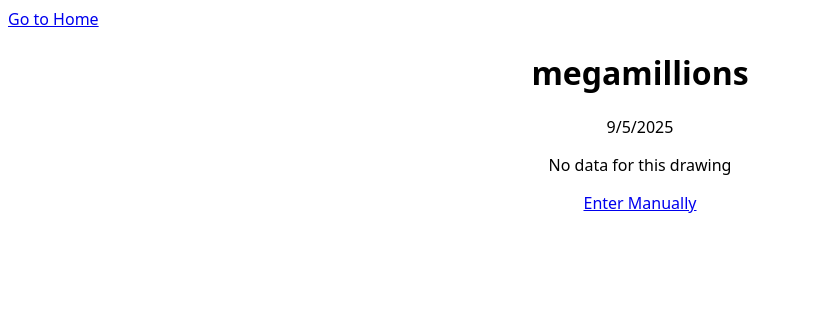
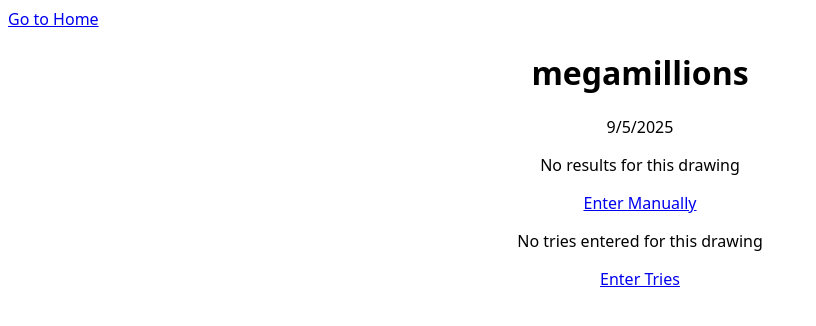
Before and after one commit to Merk42/lottery, a Vue app: page /etc/lottery/check/megamillions/2025-09-05 in a window 1280 px wide. Shown: the top 326 px of the page, without its empty margins (0-816 px from the left). Built offline with nearby package versions, Linux system fonts and the light colour scheme.

Commit message:
entering tries

```diff
--- a/src/components/CheckEntry.vue
+++ b/src/components/CheckEntry.vue
@@ -15,7 +15,7 @@
     return route.params.date?.toString() ?? ''
 })
 
-const t = computed<PLAYER_ENTRIES|null>(() => {
+const TRIES = computed<PLAYER_ENTRIES|null>(() => {
     const LOCAL = localStorage.getItem(DATE.value)
     if (LOCAL) {
         return JSON.parse(LOCAL)
@@ -42,11 +42,15 @@
     <h1>{{ route.params.lottery }}</h1>
     <p>{{ USDate }}</p>
     <div v-if="!CURRENT_DRAWING">
-        <p>No data for this drawing</p>
+        <p>No results for this drawing</p>
         <RouterLink :to="{ path: MANUAL_LINK, query:{'drawing':'true'} }">Enter Manually</RouterLink>
     </div>
-    <div v-if="t && CURRENT_DRAWING">
-        <template v-for="ENTRY in t.attempts">
+    <div v-if="!TRIES">
+        <p>No tries entered for this drawing</p>
+        <RouterLink :to="{ path: MANUAL_LINK }">Enter Tries</RouterLink>
+    </div>
+    <div v-if="TRIES && CURRENT_DRAWING">
+        <template v-for="ENTRY in TRIES.attempts">
             <Result :drawing="CURRENT_DRAWING" :attempt="ENTRY"/>
         </template>
     </div>
--- a/src/components/EnterEntry.vue
+++ b/src/components/EnterEntry.vue
@@ -58,7 +58,7 @@
 }
 
 const title = computed(() => {
-    return isWinning ? 'Winning Numbers' : 'Your Entry'
+    return isWinning.value ? 'Winning Numbers' : 'Your Entry'
 })
 
 const otherlinks = computed(() => {
@@ -109,7 +109,7 @@
 }
 
 function save() {
-    if (isWinning) {
+    if (isWinning.value) {
         saveDrawing();
     } else {
         saveEntry();
@@ -156,6 +156,7 @@
             </template>
             <template v-if="submitted">
                 <template v-if="!isWinning">
+                    <RouterLink :to="{ path: otherlinks.check }">check drawing</RouterLink>
                     <button @click="reset()">enter another try</button>
                 </template>
                 <template v-if="isWinning">
```
